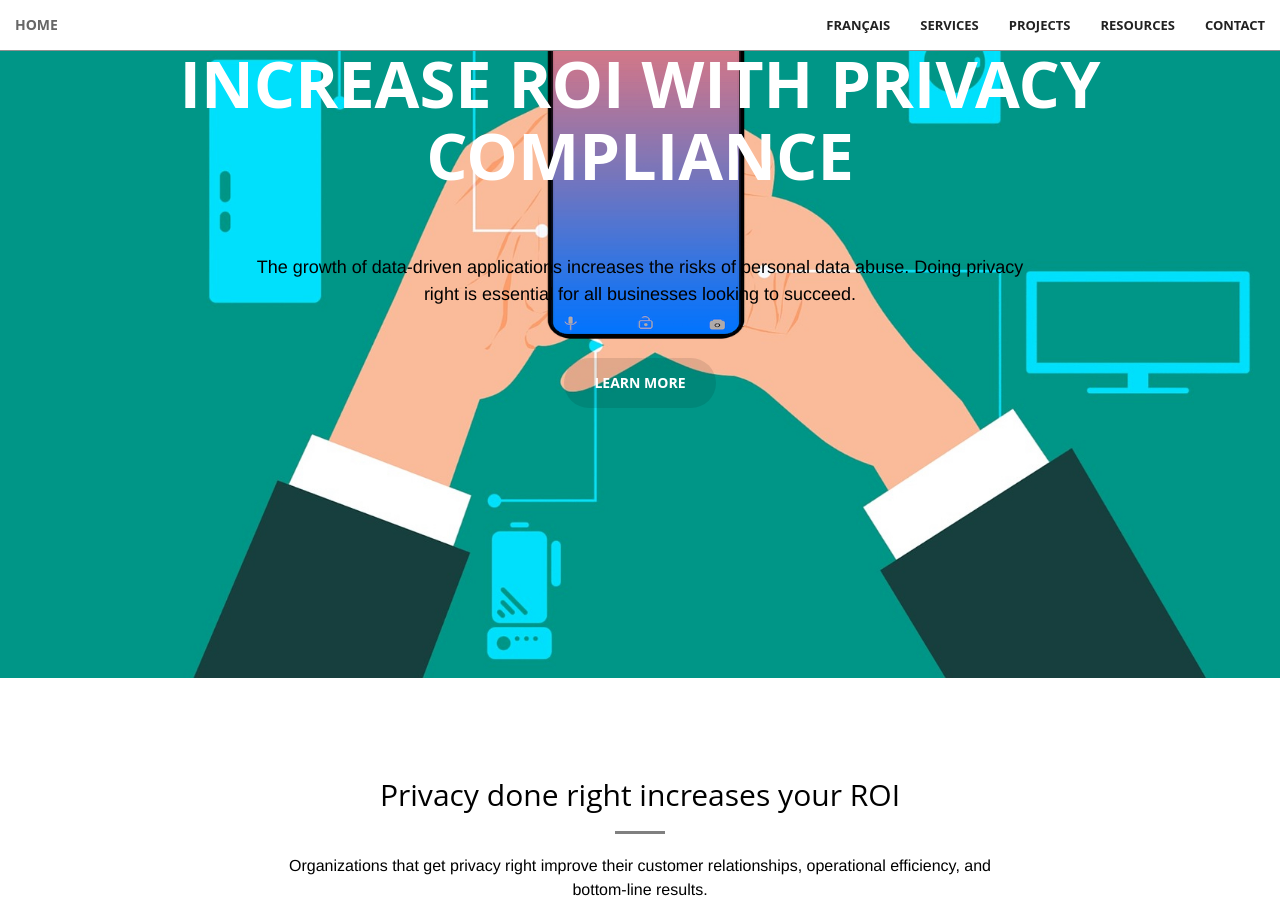
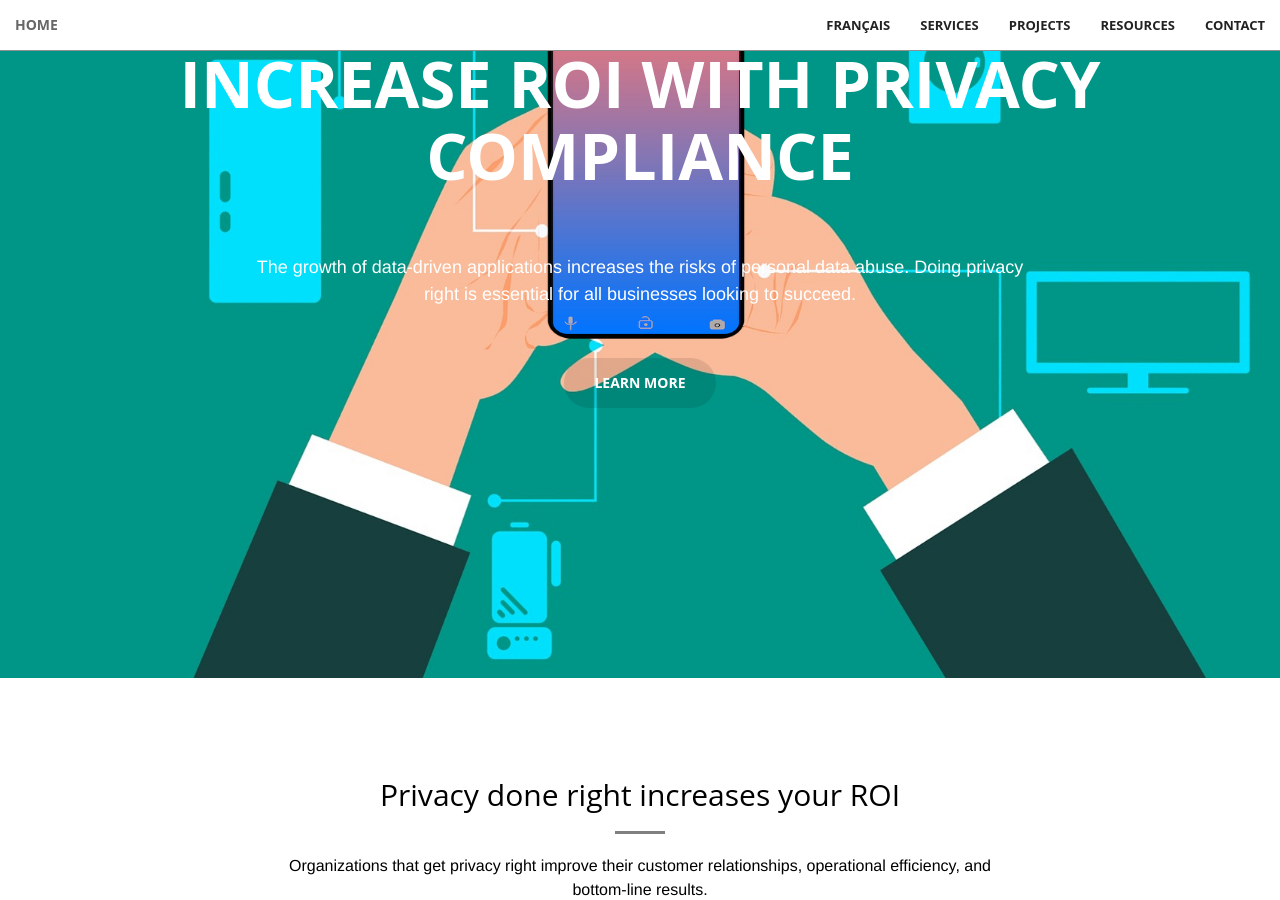
Before and after one commit to riod4/riod4.github.io, a Jekyll site: the page built from index.html, in a window 1280 px wide and 900 px high, scrolled down 222 px. Built offline with Jekyll 4.4.1, drawn with Linux system fonts in a browser that asks for light colours; comment, search, counter and statistics services are not loaded.

Commit message:
edit header text color to white

```diff
--- a/_sass/_base.scss
+++ b/_sass/_base.scss
@@ -228,7 +228,7 @@ header {
             }
             p {
                 font-weight: 300;
-                color: rgba(black, 1);
+                color: rgba(white, 1);
                 font-size: 16px;
                 margin-bottom: 50px;
             }
```
